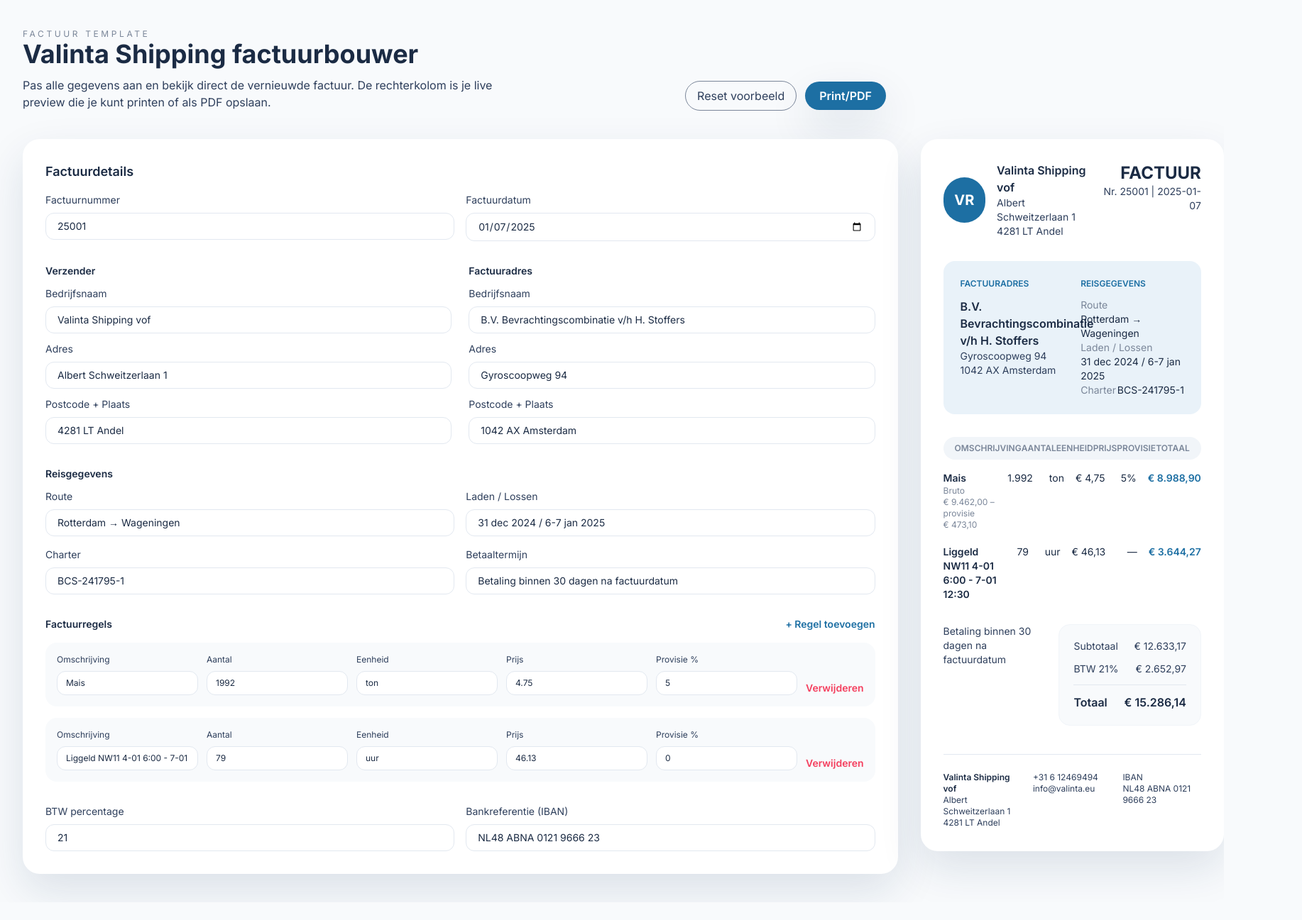
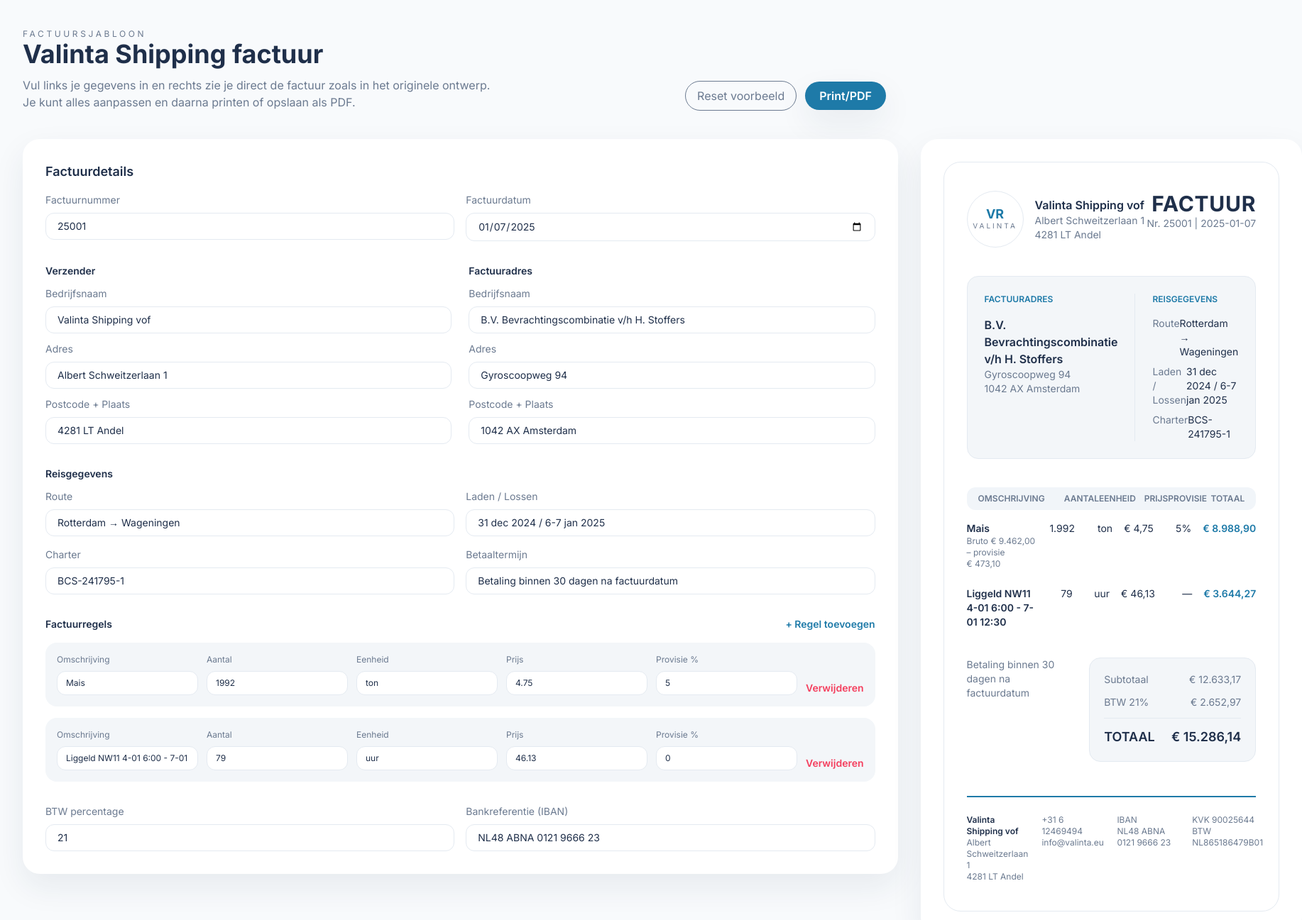
Before and after one commit to reinoudvanwageningen-droid/tretert, a plain HTML site: page index.html.html in a window 1280 px wide. Shown: the top 1297 px of the page at 71% size, 1834 px wide, since content can reach past the window. Before the commit the page ends 1272 px from the top, so only its background shows below. Drawn offline with nearby package versions, Linux system fonts and the light colour scheme.

Commit message:
Restyle invoice builder to match template

```diff
--- a/index.html.html
+++ b/index.html.html
@@ -3,7 +3,7 @@
 <head>
   <meta charset="UTF-8" />
   <meta name="viewport" content="width=device-width, initial-scale=1.0" />
-  <title>Factuur Builder</title>
+  <title>Factuur Template Builder</title>
   <script src="https://cdn.tailwindcss.com"></script>
   <link href="https://fonts.googleapis.com/css2?family=Inter:wght@300;400;500;600;700;800&display=swap" rel="stylesheet" />
   <script>
@@ -14,35 +14,59 @@
             sans: ["Inter", "sans-serif"],
           },
           colors: {
-            ink: {
-              700: "#1B2B44",
-              500: "#2E3F5C",
-              300: "#7A8699",
-            },
-            accent: "#1D6FA3",
-            accentLight: "#E9F2F9",
+            navy: "#1F2F4A",
+            steel: "#2E4C6D",
+            accent: "#1E7AA8",
+            muted: "#6B7A90",
+            surface: "#F3F6F9",
+            line: "#E4EAF1",
           },
           boxShadow: {
-            soft: "0 24px 60px rgba(15, 48, 87, 0.12)",
+            soft: "0 18px 45px rgba(31, 47, 74, 0.08)",
           },
         },
       },
     };
   </script>
+  <style>
+    :root {
+      color-scheme: light;
+    }
+
+    @media print {
+      body {
+        background: white;
+      }
+
+      .builder-panel {
+        display: none;
+      }
+
+      .invoice-wrapper {
+        box-shadow: none;
+        padding: 0;
+      }
+
+      .page-frame {
+        box-shadow: none;
+        border: none;
+      }
+    }
+  </style>
 </head>
-<body class="bg-slate-50 font-sans text-ink-700 min-h-screen">
+<body class="bg-slate-50 text-navy font-sans min-h-screen">
   <main class="max-w-7xl mx-auto px-4 sm:px-6 lg:px-8 py-10">
     <header class="flex flex-col lg:flex-row lg:items-end lg:justify-between gap-6 mb-10">
       <div>
-        <p class="uppercase tracking-[0.3em] text-xs text-ink-300">Factuur template</p>
-        <h1 class="text-3xl sm:text-4xl font-bold text-ink-700">Valinta Shipping factuurbouwer</h1>
-        <p class="mt-3 text-ink-500 max-w-2xl">
-          Pas alle gegevens aan en bekijk direct de vernieuwde factuur. De rechterkolom is je live preview die je
-          kunt printen of als PDF opslaan.
+        <p class="uppercase tracking-[0.3em] text-xs text-muted">Factuursjabloon</p>
+        <h1 class="text-3xl sm:text-4xl font-bold text-navy">Valinta Shipping factuur</h1>
+        <p class="mt-3 text-muted max-w-2xl">
+          Vul links je gegevens in en rechts zie je direct de factuur zoals in het originele ontwerp.
+          Je kunt alles aanpassen en daarna printen of opslaan als PDF.
         </p>
       </div>
       <div class="flex items-center gap-3">
-        <button id="resetBtn" class="px-4 py-2 rounded-full border border-ink-300 text-ink-500 hover:text-ink-700 hover:border-ink-500 transition">
+        <button id="resetBtn" class="px-4 py-2 rounded-full border border-muted text-muted hover:text-navy hover:border-navy transition">
           Reset voorbeeld
         </button>
         <button id="printBtn" class="px-5 py-2 rounded-full bg-accent text-white font-semibold shadow-soft hover:shadow-lg transition">
@@ -51,124 +75,139 @@
       </div>
     </header>
 
-    <section class="grid grid-cols-1 xl:grid-cols-[1fr_1.2fr] gap-8 items-start">
-      <form id="invoiceForm" class="bg-white rounded-3xl shadow-soft p-6 sm:p-8 space-y-8">
+    <section class="grid grid-cols-1 xl:grid-cols-[1fr_1.15fr] gap-8 items-start">
+      <form id="invoiceForm" class="builder-panel bg-white rounded-3xl shadow-soft p-6 sm:p-8 space-y-8">
         <div>
-          <h2 class="text-lg font-semibold text-ink-700">Factuurdetails</h2>
+          <h2 class="text-lg font-semibold text-navy">Factuurdetails</h2>
           <div class="mt-4 grid sm:grid-cols-2 gap-4">
-            <label class="flex flex-col gap-2 text-sm text-ink-500">
+            <label class="flex flex-col gap-2 text-sm text-muted">
               Factuurnummer
-              <input name="invoiceNumber" class="rounded-xl border border-slate-200 px-4 py-2 text-ink-700" />
+              <input name="invoiceNumber" class="rounded-xl border border-line px-4 py-2 text-navy" />
             </label>
-            <label class="flex flex-col gap-2 text-sm text-ink-500">
+            <label class="flex flex-col gap-2 text-sm text-muted">
               Factuurdatum
-              <input name="invoiceDate" type="date" class="rounded-xl border border-slate-200 px-4 py-2 text-ink-700" />
+              <input name="invoiceDate" type="date" class="rounded-xl border border-line px-4 py-2 text-navy" />
             </label>
           </div>
         </div>
 
         <div class="grid md:grid-cols-2 gap-6">
           <div>
-            <h3 class="text-sm font-semibold text-ink-700">Verzender</h3>
+            <h3 class="text-sm font-semibold text-navy">Verzender</h3>
             <div class="mt-3 space-y-3">
-              <label class="flex flex-col gap-2 text-sm text-ink-500">Bedrijfsnaam
-                <input name="senderName" class="rounded-xl border border-slate-200 px-4 py-2 text-ink-700" />
+              <label class="flex flex-col gap-2 text-sm text-muted">Bedrijfsnaam
+                <input name="senderName" class="rounded-xl border border-line px-4 py-2 text-navy" />
               </label>
-              <label class="flex flex-col gap-2 text-sm text-ink-500">Adres
-                <input name="senderStreet" class="rounded-xl border border-slate-200 px-4 py-2 text-ink-700" />
+              <label class="flex flex-col gap-2 text-sm text-muted">Adres
+                <input name="senderStreet" class="rounded-xl border border-line px-4 py-2 text-navy" />
               </label>
-              <label class="flex flex-col gap-2 text-sm text-ink-500">Postcode + Plaats
-                <input name="senderCity" class="rounded-xl border border-slate-200 px-4 py-2 text-ink-700" />
+              <label class="flex flex-col gap-2 text-sm text-muted">Postcode + Plaats
+                <input name="senderCity" class="rounded-xl border border-line px-4 py-2 text-navy" />
               </label>
             </div>
           </div>
           <div>
-            <h3 class="text-sm font-semibold text-ink-700">Factuuradres</h3>
+            <h3 class="text-sm font-semibold text-navy">Factuuradres</h3>
             <div class="mt-3 space-y-3">
-              <label class="flex flex-col gap-2 text-sm text-ink-500">Bedrijfsnaam
-                <input name="clientName" class="rounded-xl border border-slate-200 px-4 py-2 text-ink-700" />
+              <label class="flex flex-col gap-2 text-sm text-muted">Bedrijfsnaam
+                <input name="clientName" class="rounded-xl border border-line px-4 py-2 text-navy" />
               </label>
-              <label class="flex flex-col gap-2 text-sm text-ink-500">Adres
-                <input name="clientStreet" class="rounded-xl border border-slate-200 px-4 py-2 text-ink-700" />
+              <label class="flex flex-col gap-2 text-sm text-muted">Adres
+                <input name="clientStreet" class="rounded-xl border border-line px-4 py-2 text-navy" />
               </label>
-              <label class="flex flex-col gap-2 text-sm text-ink-500">Postcode + Plaats
-                <input name="clientCity" class="rounded-xl border border-slate-200 px-4 py-2 text-ink-700" />
+              <label class="flex flex-col gap-2 text-sm text-muted">Postcode + Plaats
+                <input name="clientCity" class="rounded-xl border border-line px-4 py-2 text-navy" />
               </label>
             </div>
           </div>
         </div>
 
         <div>
-          <h3 class="text-sm font-semibold text-ink-700">Reisgegevens</h3>
+          <h3 class="text-sm font-semibold text-navy">Reisgegevens</h3>
           <div class="mt-3 grid sm:grid-cols-2 gap-4">
-            <label class="flex flex-col gap-2 text-sm text-ink-500">Route
-              <input name="route" class="rounded-xl border border-slate-200 px-4 py-2 text-ink-700" />
+            <label class="flex flex-col gap-2 text-sm text-muted">Route
+              <input name="route" class="rounded-xl border border-line px-4 py-2 text-navy" />
             </label>
-            <label class="flex flex-col gap-2 text-sm text-ink-500">Laden / Lossen
-              <input name="loadUnload" class="rounded-xl border border-slate-200 px-4 py-2 text-ink-700" />
+            <label class="flex flex-col gap-2 text-sm text-muted">Laden / Lossen
+              <input name="loadUnload" class="rounded-xl border border-line px-4 py-2 text-navy" />
             </label>
-            <label class="flex flex-col gap-2 text-sm text-ink-500">Charter
-              <input name="charter" class="rounded-xl border border-slate-200 px-4 py-2 text-ink-700" />
+            <label class="flex flex-col gap-2 text-sm text-muted">Charter
+              <input name="charter" class="rounded-xl border border-line px-4 py-2 text-navy" />
             </label>
-            <label class="flex flex-col gap-2 text-sm text-ink-500">Betaaltermijn
-              <input name="paymentTerm" class="rounded-xl border border-slate-200 px-4 py-2 text-ink-700" />
+            <label class="flex flex-col gap-2 text-sm text-muted">Betaaltermijn
+              <input name="paymentTerm" class="rounded-xl border border-line px-4 py-2 text-navy" />
             </label>
           </div>
         </div>
 
         <div>
           <div class="flex items-center justify-between">
-            <h3 class="text-sm font-semibold text-ink-700">Factuurregels</h3>
-            <button type="button" id="addItem" class="text-sm font-semibold text-accent hover:text-ink-700">+ Regel toevoegen</button>
+            <h3 class="text-sm font-semibold text-navy">Factuurregels</h3>
+            <button type="button" id="addItem" class="text-sm font-semibold text-accent hover:text-navy">+ Regel toevoegen</button>
           </div>
           <div id="items" class="mt-4 space-y-4"></div>
         </div>
 
         <div class="grid sm:grid-cols-2 gap-4">
-          <label class="flex flex-col gap-2 text-sm text-ink-500">BTW percentage
-            <input name="vatRate" type="number" step="0.1" class="rounded-xl border border-slate-200 px-4 py-2 text-ink-700" />
+          <label class="flex flex-col gap-2 text-sm text-muted">BTW percentage
+            <input name="vatRate" type="number" step="0.1" class="rounded-xl border border-line px-4 py-2 text-navy" />
           </label>
-          <label class="flex flex-col gap-2 text-sm text-ink-500">Bankreferentie (IBAN)
-            <input name="iban" class="rounded-xl border border-slate-200 px-4 py-2 text-ink-700" />
+          <label class="flex flex-col gap-2 text-sm text-muted">Bankreferentie (IBAN)
+            <input name="iban" class="rounded-xl border border-line px-4 py-2 text-navy" />
           </label>
         </div>
       </form>
 
-      <div class="bg-white rounded-3xl shadow-soft p-8" id="invoicePreview">
+      <div class="invoice-wrapper bg-white rounded-3xl shadow-soft p-6 sm:p-8">
+        <div class="page-frame border border-line rounded-3xl px-8 py-10">
           <div class="flex items-start justify-between">
             <div class="flex items-center gap-4">
-            <div class="w-16 h-16 rounded-full bg-accent text-white flex items-center justify-center font-bold text-xl">VR</div>
+              <div class="w-20 h-20 rounded-full bg-white border border-line flex items-center justify-center">
+                <div class="text-center">
+                  <div class="text-accent font-bold text-lg leading-none">VR</div>
+                  <div class="text-[10px] tracking-[0.3em] text-muted">VALINTA</div>
+                </div>
+              </div>
               <div>
-              <p class="font-semibold text-ink-700" data-preview="senderName"></p>
-              <p class="text-sm text-ink-500" data-preview="senderStreet"></p>
-              <p class="text-sm text-ink-500" data-preview="senderCity"></p>
+                <p class="font-semibold text-navy" data-preview="senderName"></p>
+                <p class="text-sm text-muted" data-preview="senderStreet"></p>
+                <p class="text-sm text-muted" data-preview="senderCity"></p>
               </div>
             </div>
             <div class="text-right">
-            <p class="text-2xl font-bold text-ink-700">FACTUUR</p>
-            <p class="text-sm text-ink-500">Nr. <span data-preview="invoiceNumber"></span> | <span data-preview="invoiceDate"></span></p>
+              <p class="text-3xl font-bold text-navy tracking-wide">FACTUUR</p>
+              <p class="text-sm text-muted">Nr. <span data-preview="invoiceNumber"></span> | <span data-preview="invoiceDate"></span></p>
             </div>
           </div>
 
-        <div class="mt-8 bg-accentLight rounded-2xl p-6 grid md:grid-cols-2 gap-6">
+          <div class="mt-10 bg-surface border border-line rounded-2xl p-6 grid md:grid-cols-[1.1fr_1fr] gap-6">
             <div>
               <p class="text-xs font-semibold text-accent uppercase">Factuuradres</p>
-            <p class="mt-3 font-semibold text-ink-700" data-preview="clientName"></p>
-            <p class="text-sm text-ink-500" data-preview="clientStreet"></p>
-            <p class="text-sm text-ink-500" data-preview="clientCity"></p>
+              <p class="mt-4 font-semibold text-navy" data-preview="clientName"></p>
+              <p class="text-sm text-muted" data-preview="clientStreet"></p>
+              <p class="text-sm text-muted" data-preview="clientCity"></p>
             </div>
-          <div>
+            <div class="border-l border-line pl-6">
               <p class="text-xs font-semibold text-accent uppercase">Reisgegevens</p>
-            <div class="mt-3 space-y-2 text-sm">
-              <p><span class="text-ink-300">Route</span> <span class="float-right text-ink-700" data-preview="route"></span></p>
-              <p><span class="text-ink-300">Laden / Lossen</span> <span class="float-right text-ink-700" data-preview="loadUnload"></span></p>
-              <p><span class="text-ink-300">Charter</span> <span class="float-right text-ink-700" data-preview="charter"></span></p>
+              <div class="mt-4 space-y-2 text-sm text-muted">
+                <div class="flex justify-between">
+                  <span>Route</span>
+                  <span class="text-navy" data-preview="route"></span>
+                </div>
+                <div class="flex justify-between">
+                  <span>Laden / Lossen</span>
+                  <span class="text-navy" data-preview="loadUnload"></span>
+                </div>
+                <div class="flex justify-between">
+                  <span>Charter</span>
+                  <span class="text-navy" data-preview="charter"></span>
+                </div>
               </div>
             </div>
           </div>
 
-        <div class="mt-8">
-          <div class="grid grid-cols-[1.6fr_0.6fr_0.6fr_0.6fr_0.6fr_0.7fr] text-xs uppercase font-semibold text-ink-300 bg-slate-100 rounded-full px-4 py-2">
+          <div class="mt-10">
+            <div class="grid grid-cols-[1.6fr_0.6fr_0.6fr_0.6fr_0.6fr_0.7fr] text-xs uppercase font-semibold text-muted bg-slate-100 rounded-xl px-4 py-2">
               <span>Omschrijving</span>
               <span class="text-right">Aantal</span>
               <span class="text-right">Eenheid</span>
@@ -176,30 +215,30 @@
               <span class="text-right">Provisie</span>
               <span class="text-right">Totaal</span>
             </div>
-          <div id="previewItems" class="mt-4 space-y-5"></div>
+            <div id="previewItems" class="mt-4 space-y-6"></div>
           </div>
 
-        <div class="mt-8 flex flex-col sm:flex-row justify-between gap-6">
-          <p class="text-sm text-ink-500" data-preview="paymentTerm"></p>
-          <div class="bg-slate-50 border border-slate-100 rounded-2xl p-5 w-full sm:max-w-sm space-y-3">
-            <div class="flex justify-between text-sm text-ink-500">
+          <div class="mt-10 flex flex-col sm:flex-row justify-between gap-6">
+            <p class="text-sm text-muted" data-preview="paymentTerm"></p>
+            <div class="bg-surface border border-line rounded-2xl p-5 w-full sm:max-w-sm space-y-3">
+              <div class="flex justify-between text-sm text-muted">
                 <span>Subtotaal</span>
                 <span data-preview="subtotal"></span>
               </div>
-            <div class="flex justify-between text-sm text-ink-500">
+              <div class="flex justify-between text-sm text-muted">
                 <span>BTW <span data-preview="vatRate"></span></span>
                 <span data-preview="vatTotal"></span>
               </div>
-            <div class="border-t border-slate-200 pt-3 flex justify-between font-semibold text-ink-700">
-              <span>Totaal</span>
+              <div class="border-t border-line pt-3 flex justify-between font-semibold text-navy text-lg">
+                <span>TOTAAL</span>
                 <span data-preview="grandTotal"></span>
               </div>
             </div>
           </div>
 
-        <div class="mt-10 border-t border-slate-200 pt-6 text-xs text-ink-500 grid sm:grid-cols-3 gap-4">
+          <div class="mt-12 border-t-2 border-accent pt-6 text-xs text-muted grid sm:grid-cols-4 gap-4">
             <div>
-            <p class="font-semibold text-ink-700" data-preview="senderName"></p>
+              <p class="font-semibold text-navy" data-preview="senderName"></p>
               <p data-preview="senderStreet"></p>
               <p data-preview="senderCity"></p>
             </div>
@@ -211,27 +250,32 @@
               <p>IBAN</p>
               <p data-preview="iban"></p>
             </div>
+            <div>
+              <p>KVK 90025644</p>
+              <p>BTW NL865186479B01</p>
+            </div>
+          </div>
         </div>
       </div>
     </section>
   </main>
 
   <template id="itemTemplate">
-    <div class="grid gap-3 md:grid-cols-[1.6fr_0.6fr_0.6fr_0.6fr_0.6fr_auto] items-end bg-slate-50 rounded-2xl p-4">
-      <label class="flex flex-col gap-2 text-xs text-ink-500">Omschrijving
-        <input name="description" class="rounded-xl border border-slate-200 px-3 py-2 text-ink-700" />
+    <div class="grid gap-3 md:grid-cols-[1.6fr_0.6fr_0.6fr_0.6fr_0.6fr_auto] items-end bg-surface rounded-2xl p-4">
+      <label class="flex flex-col gap-2 text-xs text-muted">Omschrijving
+        <input name="description" class="rounded-xl border border-line px-3 py-2 text-navy" />
       </label>
-      <label class="flex flex-col gap-2 text-xs text-ink-500">Aantal
-        <input name="quantity" type="number" step="0.001" class="rounded-xl border border-slate-200 px-3 py-2 text-ink-700" />
+      <label class="flex flex-col gap-2 text-xs text-muted">Aantal
+        <input name="quantity" type="number" step="0.001" class="rounded-xl border border-line px-3 py-2 text-navy" />
       </label>
-      <label class="flex flex-col gap-2 text-xs text-ink-500">Eenheid
-        <input name="unit" class="rounded-xl border border-slate-200 px-3 py-2 text-ink-700" />
+      <label class="flex flex-col gap-2 text-xs text-muted">Eenheid
+        <input name="unit" class="rounded-xl border border-line px-3 py-2 text-navy" />
       </label>
-      <label class="flex flex-col gap-2 text-xs text-ink-500">Prijs
-        <input name="price" type="number" step="0.01" class="rounded-xl border border-slate-200 px-3 py-2 text-ink-700" />
+      <label class="flex flex-col gap-2 text-xs text-muted">Prijs
+        <input name="price" type="number" step="0.01" class="rounded-xl border border-line px-3 py-2 text-navy" />
       </label>
-      <label class="flex flex-col gap-2 text-xs text-ink-500">Provisie %
-        <input name="commission" type="number" step="0.1" class="rounded-xl border border-slate-200 px-3 py-2 text-ink-700" />
+      <label class="flex flex-col gap-2 text-xs text-muted">Provisie %
+        <input name="commission" type="number" step="0.1" class="rounded-xl border border-line px-3 py-2 text-navy" />
       </label>
       <button type="button" class="remove-item text-sm text-rose-500 font-semibold">Verwijderen</button>
     </div>
@@ -321,11 +365,11 @@
         subtotal += lineTotal;
 
         const row = document.createElement("div");
-        row.className = "grid grid-cols-[1.6fr_0.6fr_0.6fr_0.6fr_0.6fr_0.7fr] gap-4 text-sm text-ink-700";
+        row.className = "grid grid-cols-[1.6fr_0.6fr_0.6fr_0.6fr_0.6fr_0.7fr] gap-4 text-sm text-navy";
         row.innerHTML = `
           <div>
             <p class="font-semibold">${item.description || ""}</p>
-            ${item.commission > 0 ? `<p class="text-xs text-ink-300">Bruto ${currencyFormatter.format(lineBase)} – provisie ${currencyFormatter.format(commissionAmount)}</p>` : ""}
+            ${item.commission > 0 ? `<p class="text-xs text-muted">Bruto ${currencyFormatter.format(lineBase)} – provisie ${currencyFormatter.format(commissionAmount)}</p>` : ""}
           </div>
           <div class="text-right">${numberFormatter.format(item.quantity)}</div>
           <div class="text-right">${item.unit || ""}</div>
```
Lines whose indentation alone changed are shown as unchanged.
